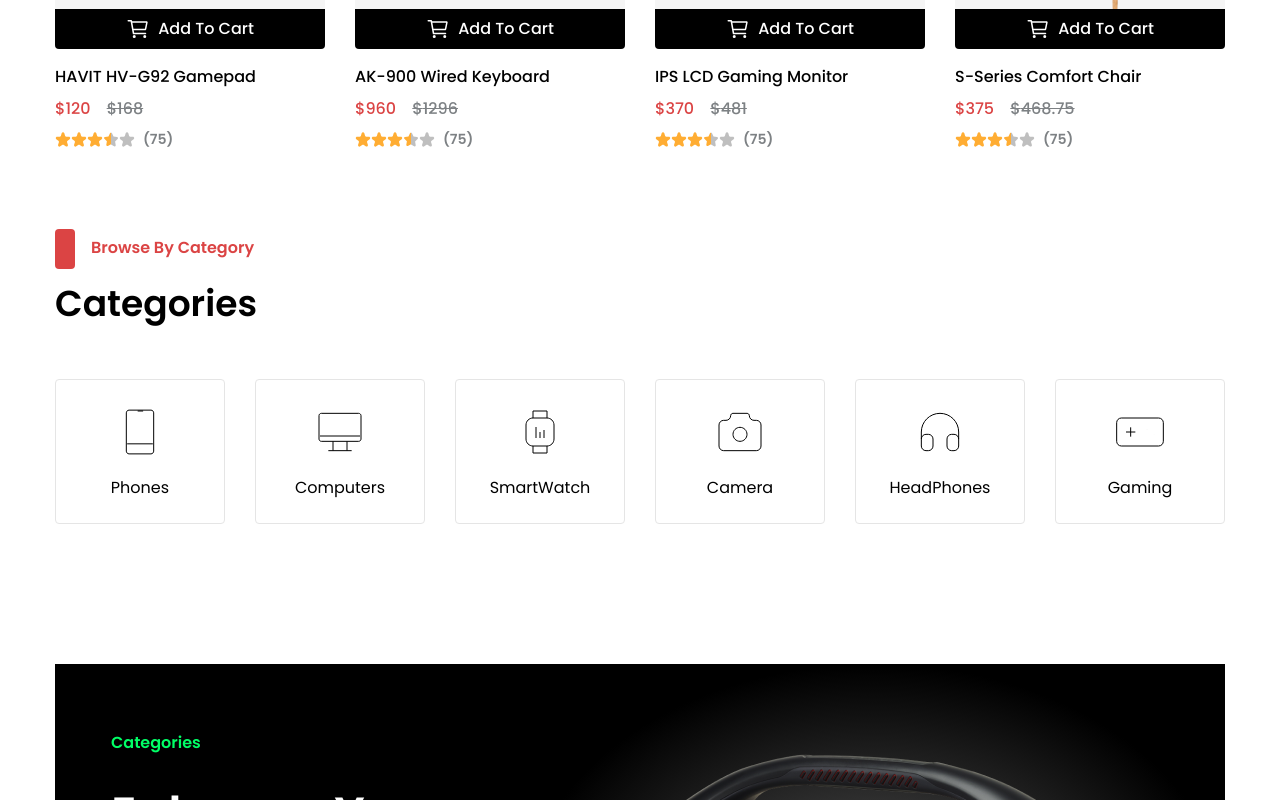
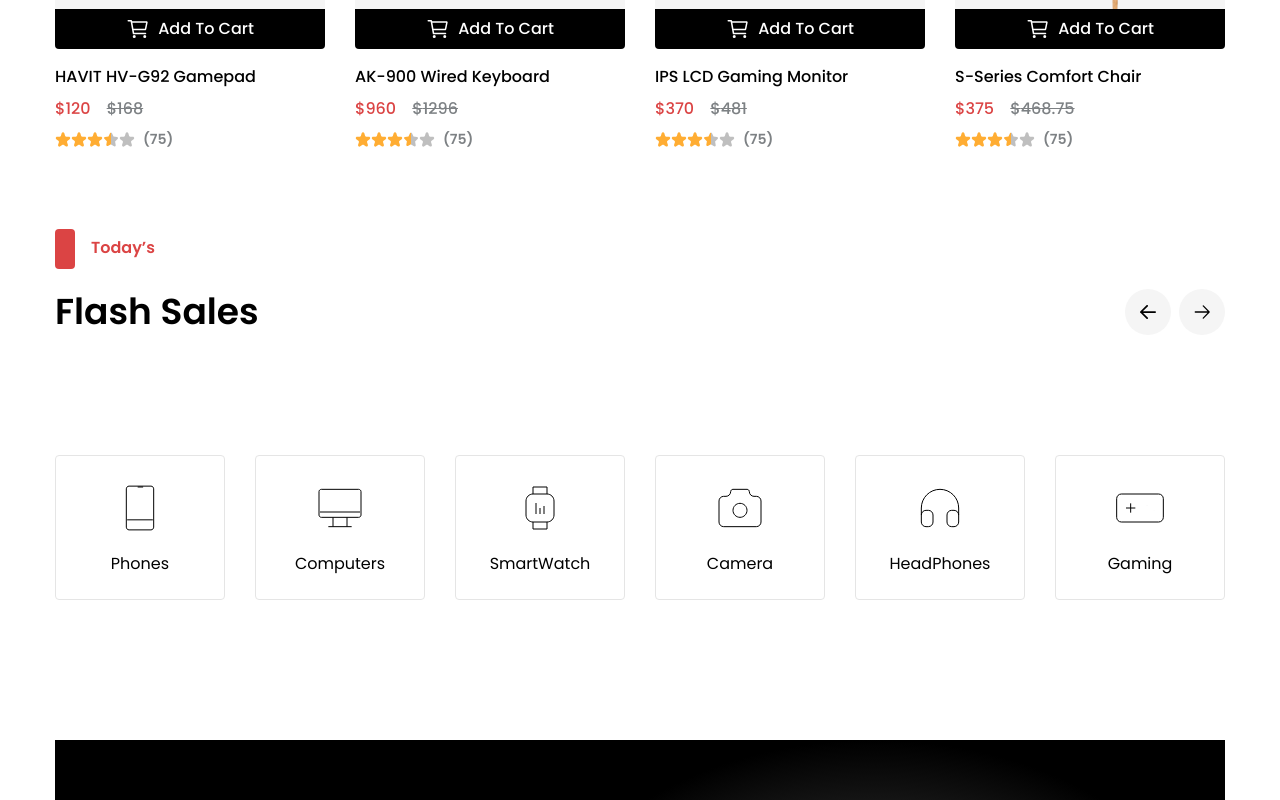
Before and after one commit to YaroslavFd/TechnoShop, a React (Create React App) app: page / in a window 1280 px wide. Shown: the part 1038-1838 px from the top of the page. Built offline with nearby package versions, Linux system fonts and the light colour scheme.

Commit message:
add Categories to ProductSlider

```diff
--- a/src/components/CategoriesList/constants.js
+++ b/src/components/CategoriesList/constants.js
@@ -42,4 +42,28 @@ export const CATEGORIES = [
     href: '/#',
     svg: <Gaming />,
   },
+  {
+    id: 7,
+    name: 'Gaming',
+    href: '/#',
+    svg: <Gaming />,
+  },
+  {
+    id: 8,
+    name: 'Gaming',
+    href: '/#',
+    svg: <Gaming />,
+  },
+  {
+    id: 9,
+    name: 'Gaming',
+    href: '/#',
+    svg: <Gaming />,
+  },
+  {
+    id: 10,
+    name: 'Gaming',
+    href: '/#',
+    svg: <Gaming />,
+  },
 ];
--- a/src/components/CategoriesList/index.jsx
+++ b/src/components/CategoriesList/index.jsx
@@ -2,11 +2,11 @@ import CategoryCard from '../CategoryCard';
 
 import './styles.css';
 
-const CategoriesList = ({ categories }) => {
+const CategoriesList = ({ categories, slideRef }) => {
   return (
     <div className="category__box">
       {categories.map((category) => (
-        <CategoryCard key={category.id} {...category} />
+        <CategoryCard key={category.id} slideRef={slideRef} {...category} />
       ))}
     </div>
   );
--- a/src/components/CategoriesList/styles.css
+++ b/src/components/CategoriesList/styles.css
@@ -7,5 +7,6 @@
 .category__box {
   margin-top: 60px;
   display: flex;
+  column-gap: 30px;
   justify-content: space-between;
 }
--- a/src/components/CategoryCard/index.jsx
+++ b/src/components/CategoryCard/index.jsx
@@ -1,8 +1,8 @@
 import './styles.css';
 
-const CategoryCard = ({ name, href, svg }) => {
+const CategoryCard = ({ slideRef, name, href, svg }) => {
   return (
-    <a className="category__block" href={href}>
+    <a className="category__block" href={href} ref={slideRef}>
       {svg}
       <p className="category__text">{name}</p>
     </a>
--- a/src/components/CategoryCard/styles.css
+++ b/src/components/CategoryCard/styles.css
@@ -1,10 +1,11 @@
 .category__block {
-  width: 170px;
+  min-width: 170px;
   height: 145px;
   display: flex;
   flex-direction: column;
   justify-content: center;
   align-items: center;
+  /* margin-right: 30px; */
   border: 1px solid #e5e5e5;
   border-radius: 4px;
   cursor: pointer;
--- a/src/components/ProductCard/index.jsx
+++ b/src/components/ProductCard/index.jsx
@@ -1,8 +1,8 @@
 import './styles.css';
 
-const ProductCard = ({ title, price, discount, img }) => {
+const ProductCard = ({ slideRef, title, price, discount, img }) => {
   return (
-    <div className="card">
+    <div ref={slideRef} className="card">
       <div className="card__block">
         <img className="card__img" src={img} alt={title} />
         <div className="card__badge">{`-${discount}%`}</div>
--- a/src/components/ProductsList/index.jsx
+++ b/src/components/ProductsList/index.jsx
@@ -2,11 +2,15 @@ import ProductCard from '../ProductCard';
 
 import './styles.css';
 
-export const ProductsList = ({ products }) => {
+export const ProductsList = ({ products, slideRef }) => {
   return (
     <div className="products-list">
       {products.map((product) => (
-        <ProductCard key={`product-${product.id}`} {...product} />
+        <ProductCard
+          key={`product-${product.id}`}
+          slideRef={slideRef}
+          {...product}
+        />
       ))}
     </div>
   );
--- a/src/components/ProductsSlider/index.jsx
+++ b/src/components/ProductsSlider/index.jsx
@@ -1,19 +1,23 @@
-import React, { useState } from 'react';
+import React, { useRef, useState } from 'react';
 
 import { Section } from '../../containers/Section';
+import CategoriesList from '../CategoriesList';
 import { ProductsList } from '../ProductsList';
 
 import './style.css';
 
 const ProductsSlider = ({
-  products,
+  slides,
+  type,
   className,
   title,
   subtitle,
   withTimer,
 }) => {
   const [currentSlide, setCurrentSlide] = useState(0);
-  const numSlides = products.length;
+  const slideRef = useRef('');
+  const slideWidth = slideRef.current.offsetWidth;
+  const numSlides = slides.length;
 
   const handleNextSlide = () =>
     setCurrentSlide((prevSlide) => (prevSlide + 1) % numSlides);
@@ -35,11 +39,19 @@ const ProductsSlider = ({
         <div
           className="slider-wrapper"
           style={{
-            transform: `translateX(-${currentSlide * 300}px)`,
-            transition: 'transform 0.5s ease-in-out',
+            transform: `translateX(-${currentSlide * (slideWidth + 30)}px)`,
+            transition:
+              currentSlide === numSlides - 1 || currentSlide === 0
+                ? 'none'
+                : 'transform 0.5s ease-in-out',
           }}
         >
-          <ProductsList products={products} />
+          {type === 'products' && (
+            <ProductsList products={slides} slideRef={slideRef} />
+          )}
+          {type === 'categories' && (
+            <CategoriesList categories={slides} slideRef={slideRef} />
+          )}
         </div>
       </div>
     </Section>
--- a/src/pages/Home.jsx
+++ b/src/pages/Home.jsx
@@ -1,5 +1,4 @@
 import Banner from '../components/Banner';
-import CategoriesList from '../components/CategoriesList';
 import { CATEGORIES } from '../components/CategoriesList/constants';
 import LeftSitebar from '../components/LeftSitebar';
 import ProductsSlider from '../components/ProductsSlider';
@@ -16,19 +15,20 @@ const Home = () => {
         <PromoSlider />
       </Section>
       <ProductsSlider
-        products={PRODUCTS}
+        slides={PRODUCTS}
+        type="products"
         className="mb-80"
         title="Today’s"
         subtitle="Flash Sales"
         withTimer
       />
-      <Section
+      <ProductsSlider
+        slides={CATEGORIES}
+        type="categories"
         className="mb-80"
-        title="Browse By Category"
-        subtitle="Categories"
-      >
-        <CategoriesList categories={CATEGORIES} />
-      </Section>
+        title="Today’s"
+        subtitle="Flash Sales"
+      />
       <Section className="banner">
         <Banner />
       </Section>
```
